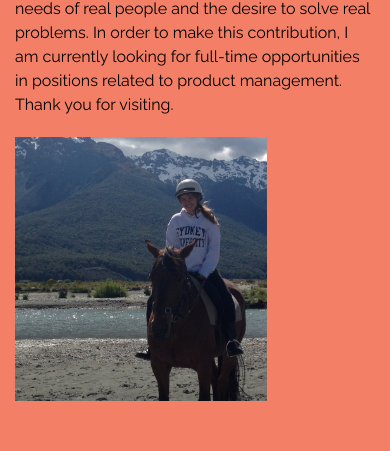
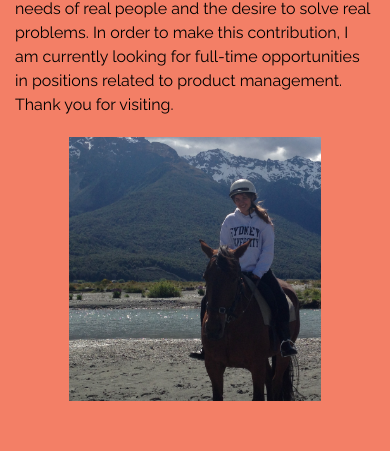
Before and after one commit to SStilson/website, a plain HTML site: page index.html in a window 390 px wide. Shown: the part 1179-1630 px from the top of the page. Drawn offline with Linux system fonts and the light colour scheme.

Commit message:
Finalizing mobile displays

```diff
--- a/css/creative.css
+++ b/css/creative.css
@@ -646,3 +646,9 @@ img::-moz-selection {
 body {
     webkit-tap-highlight-color: #222;
 }
+
+@media(max-width: 1200px) {
+    #about-me {
+        text-align: center;
+    }
+}
```
Also changed, not shown: index.html (+1 -1 lines), 1 other file.
